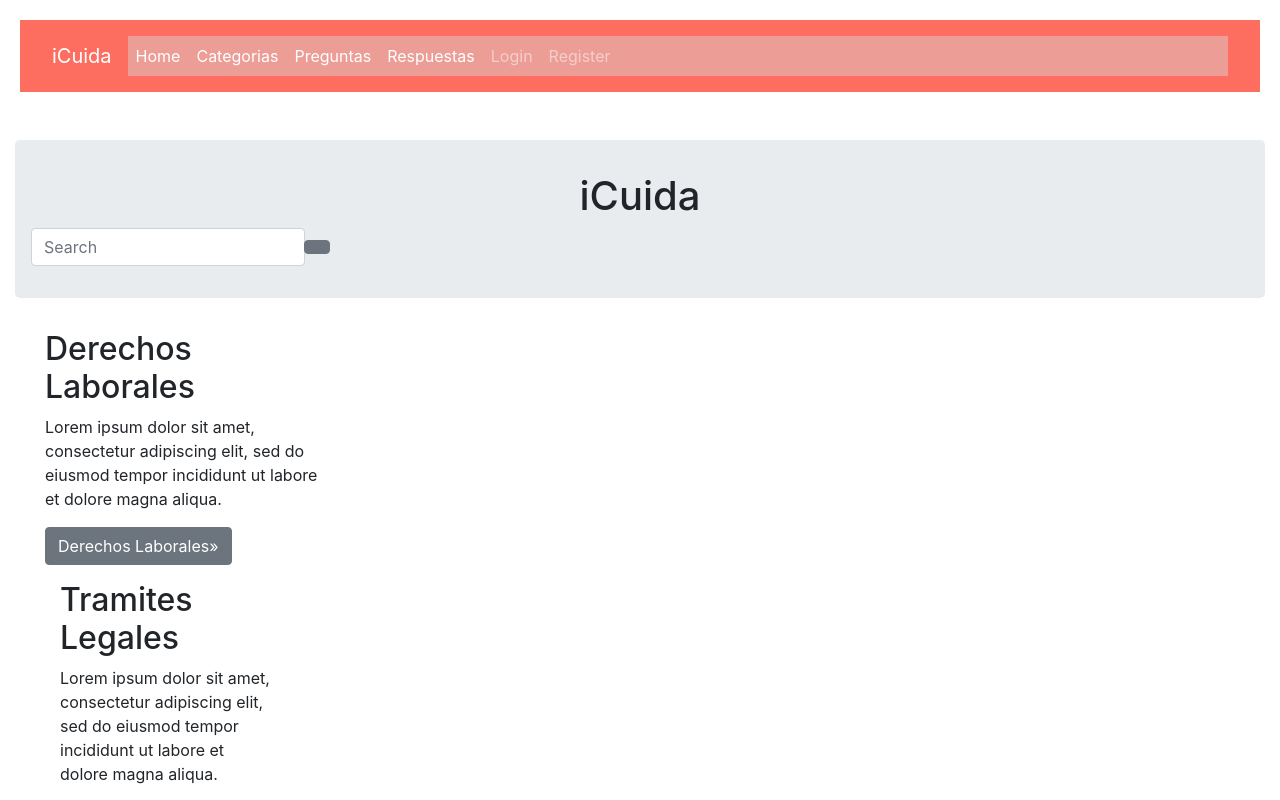
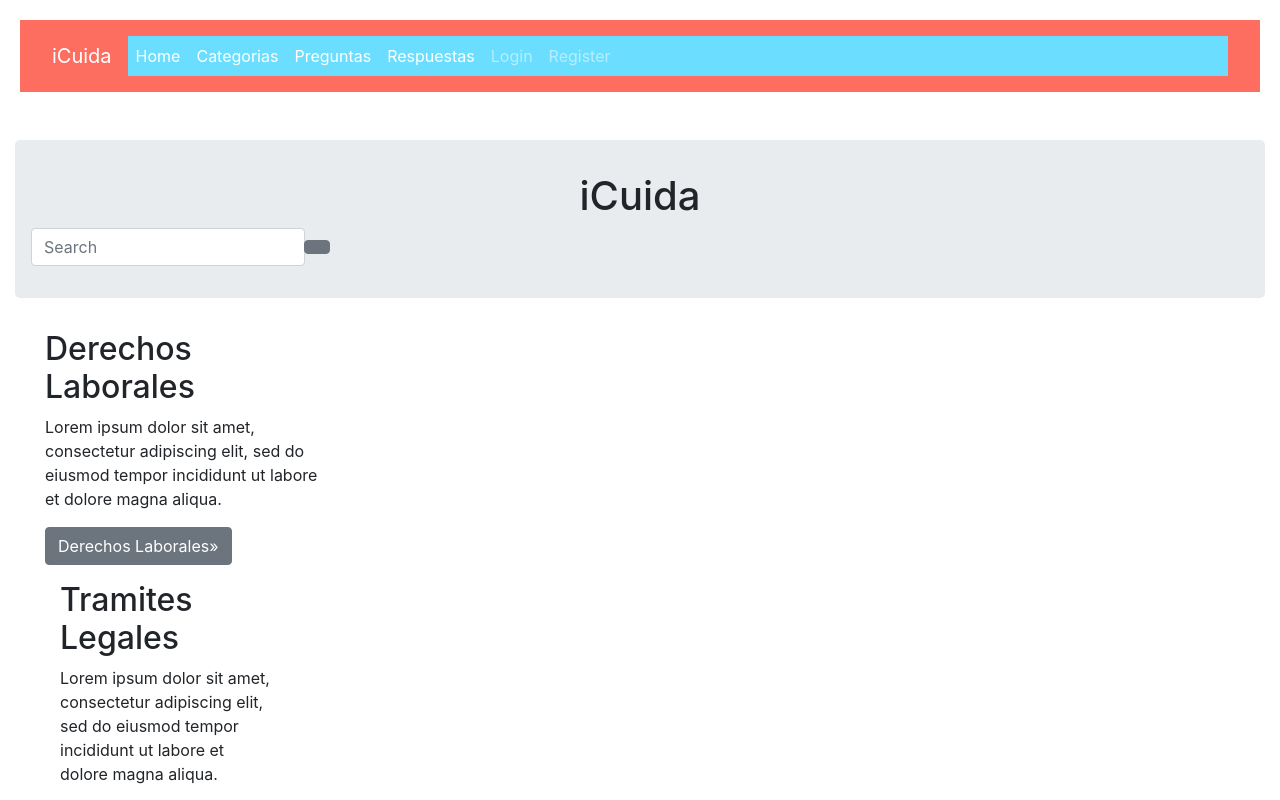
Before and after one commit to Iniciativa-Barcelona-Open-Data-I-iCuida/iCuida, a React (Create React App) app in the folder client/: page / in a window 1280 px wide. Shown: the top 800 px of the page. Built offline with nearby package versions, Linux system fonts and the light colour scheme.

Commit message:
Fix navbar background color

```diff
--- a/client/src/assets/css/Navbar.css
+++ b/client/src/assets/css/Navbar.css
@@ -5,18 +5,20 @@
 .bs-example{
   margin: 20px;
 }
-  .navbar-dark .navbar-toggler {
+/*position*/
+.fixed-top {
+  position: fixed;
+  top: 0;
+  right: 0;
+  left: 0;
+  z-index: 1030;
+}
+
+/*NAV BAR*/
+.navbar-dark .navbar-toggler {
     color: #ffff;
     border-color: #ffff;
 }
-  .fixed-top {
-    position: fixed;
-    top: 0;
-    right: 0;
-    left: 0;
-    z-index: 1030;
-  }
-
 .navbar {
     display: flex;
     align-items: center;
@@ -26,7 +28,7 @@
   }
 
   .navbar-nav{
-    background-color: #eb9d96;
+    background-color: #6BDEFF;/*#eb9d96;*/
     border-radius: none;
     width: 100%;
   }
```
